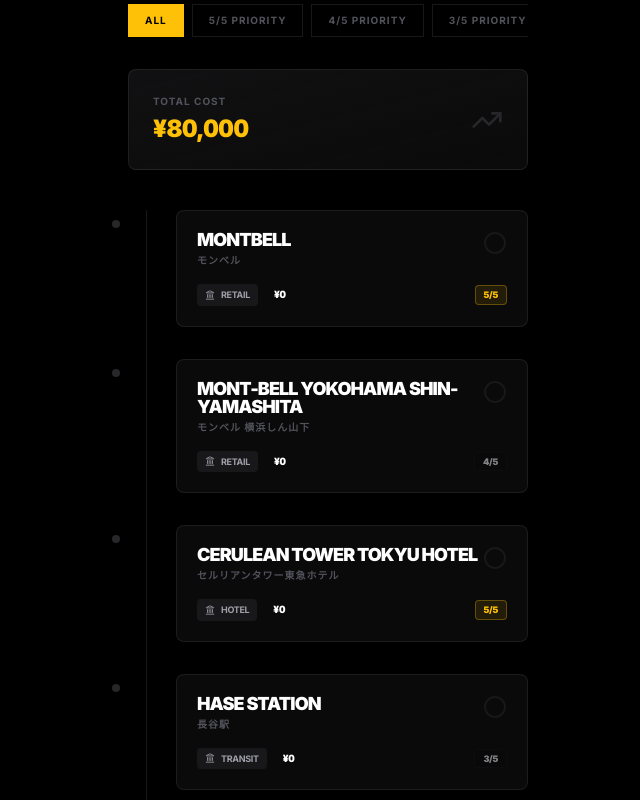
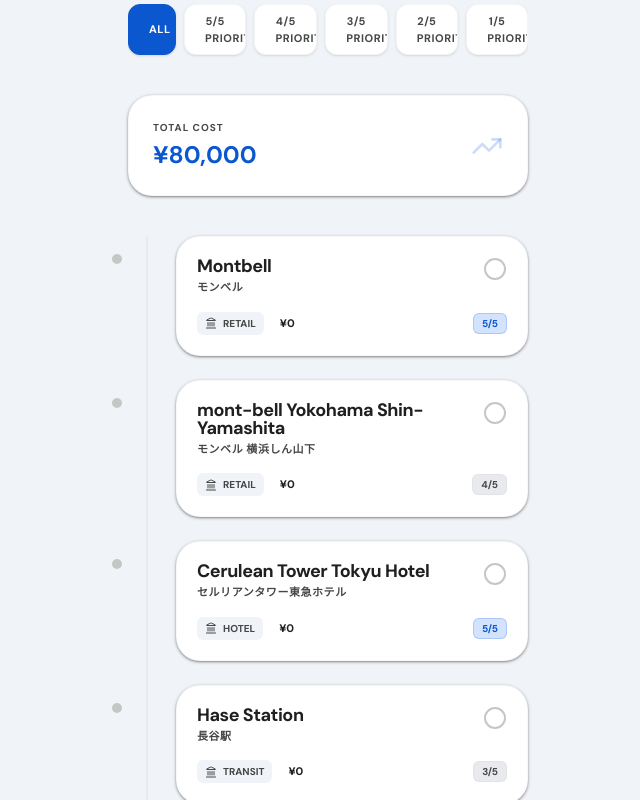
Before and after one commit to axsamp/onyx-itinerary, a React (Vite) app: page / in a window 1280 px wide. Shown: the part 440-1240 px from the top of the page, without its empty margins (312-952 px from the left). Built offline with nearby package versions, Linux system fonts and the light colour scheme.

Commit message:
feat: Material OS / Aluminium Pivot

```diff
--- a/index.html
+++ b/index.html
@@ -4,14 +4,17 @@
     <meta charset="UTF-8" />
     <link rel="icon" type="image/png" href="/pwa-192x192.png" />
     <meta name="viewport" content="width=device-width, initial-scale=1.0, maximum-scale=1.0, user-scalable=no, viewport-fit=cover" />
-    <title>Onyx Itinerary // Command Center</title>
-    <meta name="description" content="Elite offline travel plan for Japanese destinations." />
-    <meta name="theme-color" content="#000000" />
+    <title>Itinerary Command | Material OS</title>
+    <meta name="description" content="Material OS offline travel plan." />
+    <meta name="theme-color" content="#F0F4F8" />
     <meta name="apple-mobile-web-app-capable" content="yes" />
-    <meta name="apple-mobile-web-app-status-bar-style" content="black-translucent" />
+    <meta name="apple-mobile-web-app-status-bar-style" content="default" />
     <link rel="apple-touch-icon" href="/pwa-192x192.png" />
+    <link rel="preconnect" href="https://fonts.googleapis.com">
+    <link rel="preconnect" href="https://fonts.gstatic.com" crossorigin>
+    <link href="https://fonts.googleapis.com/css2?family=DM+Sans:wght@400;500;700;800;900&family=Roboto+Mono:wght@500&display=swap" rel="stylesheet">
   </head>
-  <body>
+  <body class="bg-g-bg">
     <div id="root"></div>
     <script type="module" src="/src/main.jsx"></script>
   </body>
--- a/src/App.jsx
+++ b/src/App.jsx
@@ -23,11 +23,11 @@
 ];
 
 const PRIORITY_COLORS = {
-  5: 'bg-[#FFC107]/10 text-[#FFC107] border border-[#FFC107]/30',
-  4: 'bg-zinc-950/40 text-zinc-300/60 border border-zinc-900/30',
-  3: 'bg-zinc-950/40 text-zinc-300/60 border border-zinc-900/30',
-  2: 'bg-zinc-950/40 text-zinc-300/60 border border-zinc-900/30',
-  1: 'bg-zinc-950/40 text-zinc-300/60 border border-zinc-900/30',
+  5: 'bg-g-primary-container text-g-primary border border-g-primary/20',
+  4: 'bg-g-aluminium text-g-text-variant border border-g-outline/20',
+  3: 'bg-g-aluminium text-g-text-variant border border-g-outline/20',
+  2: 'bg-g-aluminium text-g-text-variant border border-g-outline/20',
+  1: 'bg-g-aluminium text-g-text-variant border border-g-outline/20',
 };
 
 const triggerHaptic = (type = 'light') => {
@@ -116,54 +116,54 @@
   };
 
   return (
-    <div className="min-h-screen bg-black text-white font-sans selection:bg-[#FFC107]/30 pb-20 overscroll-none">
+    <div className="min-h-screen bg-g-bg text-g-text font-sans selection:bg-g-primary-container pb-20 overscroll-none">
       <div className="max-w-md mx-auto p-6">
         <header className="flex justify-between items-center py-6">
-          <div className="flex items-center gap-2"><div className="w-1.5 h-6 bg-[#FFC107]" /><h1 className="text-xl font-black uppercase tracking-tighter">Onyx Itinerary</h1></div>
+          <div className="flex items-center gap-2"><div className="w-1.5 h-6 bg-g-primary rounded-full" /><h1 className="text-xl font-bold uppercase tracking-tight">Itinerary Command</h1></div>
           <div className="flex gap-2">
-            <button onClick={() => { triggerHaptic(); navigator.clipboard.writeText(localStorage.getItem('onyx_itinerary_locations')); alert("EXPORTED."); }} className="p-2 border border-white/10 rounded-xl hover:bg-[#FFC107]/20 transition-colors"><TrendingUp className="w-5 h-5 text-[#FFC107]" /></button>
-            <button onClick={() => { triggerHaptic(); setIsAdding(true); }} className="p-2 bg-[#FFC107] rounded-xl hover:bg-[#FFC107]/80 transition-colors"><Plus className="w-5 h-5 text-black" /></button>
+            <button onClick={() => { triggerHaptic(); navigator.clipboard.writeText(localStorage.getItem('onyx_itinerary_locations')); alert("EXPORTED."); }} className="p-3 bg-g-surface border border-g-outline/20 rounded-xl hover:bg-g-aluminium transition-colors shadow-elevation-1 ripple"><TrendingUp className="w-5 h-5 text-g-primary" /></button>
+            <button onClick={() => { triggerHaptic(); setIsAdding(true); }} className="p-3 bg-g-primary rounded-xl hover:bg-blue-700 transition-colors shadow-elevation-2 ripple"><Plus className="w-5 h-5 text-white" /></button>
           </div>
         </header>
 
-        <section className="mt-4 mb-10 relative overflow-hidden onyx-card p-8 border-[#FFC107]/10">
-          <div className="absolute top-0 right-0 w-32 h-32 bg-[#FFC107]/5 blur-3xl -mr-16 -mt-16 rounded-full" />
-          <span className="text-[10px] font-bold text-[#FFC107] uppercase tracking-[0.4em] block mb-4">Tokyo // JST</span>
-          <div className="text-6xl font-black tabular-nums tracking-tighter mb-2">{tokyoTime}</div>
+        <section className="mt-4 mb-10 relative overflow-hidden material-card p-8 border-g-primary/10 shadow-elevation-2">
+          <div className="absolute top-0 right-0 w-32 h-32 bg-g-primary/5 blur-3xl -mr-16 -mt-16 rounded-full" />
+          <span className="text-[10px] font-bold text-g-primary uppercase tracking-[0.2em] block mb-4">Tokyo // JST</span>
+          <div className="text-5xl font-bold tabular-nums tracking-tighter mb-2">{tokyoTime}</div>
           <div className="flex justify-between items-end">
-            <div className="text-[10px] font-bold text-zinc-600 uppercase tracking-widest">Destination // <span className="text-white">Japan</span></div>
-            <div className="text-right"><span className="text-[10px] font-bold text-zinc-600 uppercase block mb-1">Progress</span><span className="text-lg font-black text-[#FFC107]">{visitedCount}/{locations.length}</span></div>
+            <div className="text-[10px] font-bold text-g-text-variant uppercase tracking-widest">Destination // <span className="text-g-text">Japan</span></div>
+            <div className="text-right"><span className="text-[10px] font-bold text-g-text-variant uppercase block mb-1">Progress</span><span className="text-lg font-bold text-g-primary">{visitedCount}/{locations.length}</span></div>
           </div>
         </section>
 
         <div className="space-y-4 mb-8">
-          <div className="relative"><Search className="absolute left-4 top-1/2 -translate-y-1/2 text-zinc-600" size={16} /><input type="text" placeholder="SEARCH DESTINATIONS..." value={search} onChange={(e) => setSearch(e.target.value)} className="bg-zinc-900/50 border border-zinc-900 w-full p-4 pl-12 rounded-lg text-xs font-bold tracking-widest focus:outline-none focus:border-[#FFC107] transition-colors" /></div>
-          <div className="flex gap-2 overflow-x-auto no-scrollbar">
+          <div className="relative"><Search className="absolute left-4 top-1/2 -translate-y-1/2 text-g-text-variant" size={18} /><input type="text" placeholder="Search destinations..." value={search} onChange={(e) => setSearch(e.target.value)} className="bg-g-surface border border-g-outline/20 shadow-elevation-1 w-full p-4 pl-12 rounded-xl text-sm font-medium focus:outline-none focus:border-g-primary transition-colors" /></div>
+          <div className="flex gap-2 overflow-x-auto no-scrollbar pb-2">
             {[0, 5, 4, 3, 2, 1].map(p => (
-              <button key={p} onClick={() => { triggerHaptic(); setFilterPriority(p); }} className={`px-4 py-2 text-[10px] font-bold uppercase tracking-widest border whitespace-nowrap transition-all ${filterPriority === p ? 'bg-[#FFC107] border-[#FFC107] text-black' : 'border-zinc-900 text-zinc-600'}`}>{p === 0 ? 'All' : `${p}/5 Priority`}</button>
+              <button key={p} onClick={() => { triggerHaptic(); setFilterPriority(p); }} className={`px-5 py-2 text-[11px] font-bold uppercase tracking-wider rounded-xl transition-all shadow-sm ripple ${filterPriority === p ? 'bg-g-primary border border-g-primary text-white shadow-elevation-1' : 'bg-g-surface border border-g-outline/20 text-g-text-variant hover:bg-g-aluminium'}`}>{p === 0 ? 'All' : `${p}/5 Priority`}</button>
             ))}
           </div>
         </div>
 
-        <div className="onyx-card p-6 mb-10 bg-gradient-to-br from-zinc-900/50 to-transparent flex justify-between items-center">
-          <div><span className="text-[10px] font-bold text-zinc-600 uppercase tracking-widest block mb-1">Total Cost</span><div className="text-2xl font-black tabular-nums text-[#FFC107]">¥{totalBudget.toLocaleString()}</div></div>
-          <TrendingUp size={32} className="text-zinc-800" />
+        <div className="material-card p-6 mb-10 shadow-elevation-1 flex justify-between items-center">
+          <div><span className="text-[10px] font-bold text-g-text-variant uppercase tracking-widest block mb-1">Total Cost</span><div className="text-2xl font-bold tabular-nums text-g-primary">¥{totalBudget.toLocaleString()}</div></div>
+          <TrendingUp size={32} className="text-g-primary/20" />
         </div>
 
-        <div className="space-y-8 relative">
-          <div className="absolute left-[1.125rem] top-0 bottom-0 w-[1px] bg-zinc-900" />
+        <div className="space-y-6 relative">
+          <div className="absolute left-[1.125rem] top-0 bottom-0 w-[2px] bg-g-outline/20" />
           {filteredLocations.map((loc, idx) => (
             <motion.div key={loc.city} initial={{ opacity: 0, x: -10 }} animate={{ opacity: 1, x: 0 }} transition={{ delay: idx * 0.03 }} className="relative pl-12">
-              <div className="absolute left-[-1.125rem] top-2 z-10"><div className={`w-3 h-3 rounded-full border-2 border-black transition-colors ${visited[loc.city] ? 'bg-[#FFC107]' : 'bg-zinc-800'}`} /></div>
-              <div className={`onyx-card p-5 transition-all group ${visited[loc.city] ? 'opacity-40 border-dashed' : 'hover:border-[#FFC107]/30'}`}>
+              <div className="absolute left-[-1.125rem] top-4 z-10"><div className={`w-3.5 h-3.5 rounded-full border-2 border-g-bg transition-colors ${visited[loc.city] ? 'bg-g-primary' : 'bg-g-outline'}`} /></div>
+              <div className={`material-card p-5 transition-all shadow-elevation-1 ripple group ${visited[loc.city] ? 'opacity-50 border-dashed bg-g-bg/50' : 'hover:border-g-primary/30'}`}>
                 <div className="flex justify-between items-start mb-2">
-                  <div onDoubleClick={() => handleDelete(loc.city)}><h3 className="text-lg font-black uppercase tracking-tighter leading-none mb-1">{loc.city}</h3><p className="text-[10px] font-bold text-zinc-600 uppercase tracking-widest">{loc.kanji}</p></div>
-                  <button onClick={() => toggleVisited(loc.city)}>{visited[loc.city] ? <CheckCircle2 size={24} className="text-[#FFC107]" /> : <Circle size={24} className="text-zinc-900 group-hover:text-zinc-700" />}</button>
+                  <div onDoubleClick={() => handleDelete(loc.city)}><h3 className="text-lg font-bold tracking-tight leading-none mb-1">{loc.city}</h3><p className="text-[11px] font-bold text-g-text-variant uppercase tracking-wider">{loc.kanji}</p></div>
+                  <button onClick={() => toggleVisited(loc.city)} className="active:scale-90 transition-transform">{visited[loc.city] ? <CheckCircle2 size={24} className="text-g-primary" /> : <Circle size={24} className="text-g-outline group-hover:text-g-primary/50" />}</button>
                 </div>
                 <div className="flex items-center gap-4 mt-4">
-                  <div className="flex items-center gap-1.5 px-2 py-1 bg-zinc-900 rounded text-[9px] font-bold uppercase text-zinc-400"><Landmark size={10} /> {loc.category}</div>
-                  <div className="text-[10px] font-black text-white tabular-nums">¥{loc.budget.toLocaleString()}</div>
-                  <div className={`ml-auto text-[9px] font-black px-2 py-0.5 rounded transition-colors ${PRIORITY_COLORS[loc.priority] || 'bg-zinc-900 text-zinc-600'}`}>{loc.priority}/5</div>
+                  <div className="flex items-center gap-1.5 px-2 py-1 bg-g-bg rounded-md text-[10px] font-bold uppercase text-g-text-variant"><Landmark size={12} /> {loc.category}</div>
+                  <div className="text-[11px] font-bold text-g-text tabular-nums">¥{loc.budget.toLocaleString()}</div>
+                  <div className={`ml-auto text-[10px] font-bold px-2 py-0.5 rounded-md transition-colors ${PRIORITY_COLORS[loc.priority] || 'bg-g-aluminium text-g-text-variant'}`}>{loc.priority}/5</div>
                 </div>
               </div>
             </motion.div>
@@ -172,16 +172,18 @@
 
         <AnimatePresence>
           {isAdding && (
-            <motion.div initial={{ opacity: 0, y: 50 }} animate={{ opacity: 1, y: 0 }} exit={{ opacity: 0, y: 50 }} className="fixed inset-0 z-50 bg-black p-8 flex flex-col pt-[env(safe-area-inset-top)] pb-[env(safe-area-inset-bottom)]">
-              <div className="flex justify-between items-center mb-12 pt-4"><h3 className="text-2xl font-black uppercase tracking-tighter">Add Destination</h3><button onClick={() => { triggerHaptic(); setIsAdding(false); }} className="text-zinc-600"><X size={32} /></button></div>
-              <div className="space-y-6 flex-1 overflow-y-auto no-scrollbar pb-10">
-                <div className="space-y-2"><label className="text-[10px] font-black text-zinc-500 uppercase tracking-[0.2em] ml-1">City Name</label><input type="text" value={newLoc.city} onChange={e => setNewLoc({ ...newLoc, city: e.target.value })} className="onyx-input" /></div>
-                <div className="space-y-2"><label className="text-[10px] font-black text-zinc-500 uppercase tracking-[0.2em] ml-1">Kanji</label><input type="text" value={newLoc.kanji} onChange={e => setNewLoc({ ...newLoc, kanji: e.target.value })} className="onyx-input" /></div>
-                <div className="space-y-2"><label className="text-[10px] font-black text-zinc-500 uppercase tracking-[0.2em] ml-1">Budget</label><input type="number" value={newLoc.budget} onChange={e => setNewLoc({ ...newLoc, budget: parseInt(e.target.value) || 0 })} className="onyx-input" /></div>
-                <div className="space-y-2"><label className="text-[10px] font-black text-zinc-500 uppercase tracking-[0.2em] ml-1">Category</label><div className="relative"><select value={newLoc.category} onChange={e => setNewLoc({ ...newLoc, category: e.target.value })} className="onyx-input appearance-none"><option>Urban</option><option>Nature</option><option>Historical</option><option>Entertainment</option></select><div className="absolute right-4 top-1/2 -translate-y-1/2 pointer-events-none text-zinc-600"><ChevronDown size={14} /></div></div></div>
-                <div className="space-y-2"><label className="text-[10px] font-black text-zinc-500 uppercase tracking-[0.2em] ml-1">Priority</label><input type="number" min="1" max="5" value={newLoc.priority} onChange={e => setNewLoc({ ...newLoc, priority: parseInt(e.target.value) || 5 })} className="onyx-input" /></div>
+            <motion.div initial={{ opacity: 0, y: 50 }} animate={{ opacity: 1, y: 0 }} exit={{ opacity: 0, y: 50 }} className="fixed inset-0 z-50 bg-g-surface flex flex-col pt-[env(safe-area-inset-top)] pb-[env(safe-area-inset-bottom)] shadow-elevation-3">
+              <div className="flex justify-between items-center mb-8 pt-8 px-8"><h3 className="text-2xl font-bold tracking-tight text-g-text">Add Destination</h3><button onClick={() => { triggerHaptic(); setIsAdding(false); }} className="w-10 h-10 bg-g-aluminium rounded-full flex items-center justify-center text-g-text ripple"><X size={20} /></button></div>
+              <div className="space-y-6 flex-1 overflow-y-auto no-scrollbar pb-10 px-8">
+                <div className="space-y-2"><label className="text-[11px] font-bold text-g-text-variant uppercase tracking-wider ml-1">City Name</label><input type="text" value={newLoc.city} onChange={e => setNewLoc({ ...newLoc, city: e.target.value })} className="w-full py-4 px-5 bg-g-bg border border-g-outline/20 rounded-xl text-g-text font-bold focus:outline-none focus:border-g-primary transition-colors" /></div>
+                <div className="space-y-2"><label className="text-[11px] font-bold text-g-text-variant uppercase tracking-wider ml-1">Kanji</label><input type="text" value={newLoc.kanji} onChange={e => setNewLoc({ ...newLoc, kanji: e.target.value })} className="w-full py-4 px-5 bg-g-bg border border-g-outline/20 rounded-xl text-g-text font-bold focus:outline-none focus:border-g-primary transition-colors" /></div>
+                <div className="space-y-2"><label className="text-[11px] font-bold text-g-text-variant uppercase tracking-wider ml-1">Budget</label><input type="number" value={newLoc.budget} onChange={e => setNewLoc({ ...newLoc, budget: parseInt(e.target.value) || 0 })} className="w-full py-4 px-5 bg-g-bg border border-g-outline/20 rounded-xl text-g-text font-bold focus:outline-none focus:border-g-primary transition-colors" /></div>
+                <div className="space-y-2"><label className="text-[11px] font-bold text-g-text-variant uppercase tracking-wider ml-1">Category</label><div className="relative"><select value={newLoc.category} onChange={e => setNewLoc({ ...newLoc, category: e.target.value })} className="w-full py-4 px-5 bg-g-bg border border-g-outline/20 rounded-xl text-g-text font-bold focus:outline-none focus:border-g-primary transition-colors appearance-none"><option>Urban</option><option>Nature</option><option>Historical</option><option>Entertainment</option><option>Retail</option><option>Hotel</option><option>Transit</option></select><div className="absolute right-4 top-1/2 -translate-y-1/2 pointer-events-none text-g-text-variant"><ChevronDown size={18} /></div></div></div>
+                <div className="space-y-2"><label className="text-[11px] font-bold text-g-text-variant uppercase tracking-wider ml-1">Priority</label><input type="number" min="1" max="5" value={newLoc.priority} onChange={e => setNewLoc({ ...newLoc, priority: parseInt(e.target.value) || 5 })} className="w-full py-4 px-5 bg-g-bg border border-g-outline/20 rounded-xl text-g-text font-bold focus:outline-none focus:border-g-primary transition-colors" /></div>
               </div>
-              <button onClick={handleAddLocation} className="h-16 bg-[#FFC107] text-black font-black uppercase tracking-[0.2em] text-xs hover:bg-[#FFD54F] transition-all active:scale-95 mb-6">Execute Protocol</button>
+              <div className="px-8 mb-8">
+                 <button onClick={handleAddLocation} className="w-full h-16 bg-g-primary text-white font-bold rounded-2xl shadow-elevation-2 hover:bg-blue-700 transition-all active:scale-95 ripple flex items-center justify-center">Add to Timeline</button>
+              </div>
             </motion.div>
           )}
         </AnimatePresence>
--- a/src/index.css
+++ b/src/index.css
@@ -1,105 +1,72 @@
-@import url('https://fonts.googleapis.com/css2?family=Inter:wght@300;400;500;600;700;800;900&family=JetBrains+Mono:wght@400;700&display=swap');
 @import "tailwindcss";
 
 @theme {
-  --color-onyx-bg: #000000;
-  --color-onyx-card: #0A0A0A;
-  --color-onyx-border: rgba(255, 255, 255, 0.08);
-  --color-onyx-purple: #C084FC;
-  --color-onyx-purple-glow: rgba(192, 132, 252, 0.25);
-  --color-onyx-text: #FFFFFF;
-  --color-onyx-muted: #71717A;
+  --color-g-bg: #F0F4F8;
+  --color-g-surface: #FFFFFF;
+  --color-g-primary: #0B57D0;
+  --color-g-primary-container: #D3E3FD;
+  --color-g-text: #1F1F1F;
+  --color-g-text-variant: #444746;
+  --color-g-outline: #C4C7C5;
+  --color-g-aluminium: #E8EAED;
 
-  --font-sans: "Inter", -apple-system, system-ui, sans-serif;
-  --font-mono: "JetBrains Mono", monospace;
+  --font-sans: 'DM Sans', sans-serif;
+  --font-mono: 'Roboto Mono', monospace;
 
-  --radius-onyx: 0.5rem;
+  --shadow-elevation-1: 0px 1px 2px 0px rgba(0, 0, 0, 0.3), 0px 1px 3px 1px rgba(0, 0, 0, 0.15);
+  --shadow-elevation-2: 0px 1px 2px 0px rgba(0, 0, 0, 0.3), 0px 2px 6px 2px rgba(0, 0, 0, 0.15);
+  --shadow-elevation-3: 0px 4px 8px 3px rgba(0, 0, 0, 0.15), 0px 1px 3px 0px rgba(0, 0, 0, 0.3);
 }
 
 @layer base {
   body {
-    background-color: var(--color-onyx-bg);
-    color: var(--color-onyx-text);
-    font-family: var(--font-sans);
-    -webkit-font-smoothing: antialiased;
-    overscroll-behavior: none;
-    letter-spacing: -0.02em;
+    @apply bg-g-bg text-g-text font-sans antialiased;
+    overflow-x: hidden;
+    padding-bottom: env(safe-area-inset-bottom);
+  }
+
+  .no-scrollbar::-webkit-scrollbar {
+    display: none;
+  }
+
+  .no-scrollbar {
+    -ms-overflow-style: none;
+    scrollbar-width: none;
   }
 }
 
 @layer components {
-  .onyx-card {
-    background-color: var(--color-onyx-card);
-    border: 1px solid var(--color-onyx-border);
-    border-radius: var(--radius-onyx);
+  .material-card {
+    background: #FFFFFF;
+    border-radius: 24px;
+    box-shadow: 0px 1px 3px 1px rgba(0, 0, 0, 0.05);
+    border: 1px solid rgba(0,0,0,0.03);
   }
 
-  .onyx-button-primary {
-    background: #C084FC;
-    color: #000000;
-    font-weight: 800;
-    padding: 1rem 1.5rem;
-    border-radius: var(--radius-onyx);
-    transition: all 0.2s cubic-bezier(0.16, 1, 0.3, 1);
-    display: flex;
-    align-items: center;
-    justify-content: center;
-    gap: 0.6rem;
-    text-transform: uppercase;
-    letter-spacing: 0.1em;
-    font-size: 0.75rem;
+  .ripple {
+    position: relative;
+    overflow: hidden;
+    transform: translate3d(0, 0, 0);
   }
-
-  .onyx-input {
-    background-color: var(--color-onyx-card);
-    border: 1px solid var(--color-onyx-border);
-    color: white;
+  .ripple::after {
+    content: "";
+    display: block;
+    position: absolute;
     width: 100%;
-    padding: 0.875rem 1rem;
-    border-radius: var(--radius-onyx);
-    font-family: var(--font-mono);
-    font-size: 0.75rem;
-    font-weight: 500;
-    letter-spacing: 0.05em;
-    transition: all 0.2s cubic-bezier(0.16, 1, 0.3, 1);
-    outline: none;
+    height: 100%;
+    top: 0;
+    left: 0;
+    pointer-events: none;
+    background-image: radial-gradient(circle, #000 10%, transparent 10.01%);
+    background-repeat: no-repeat;
+    background-position: 50%;
+    transform: scale(10, 10);
+    opacity: 0;
+    transition: transform .5s, opacity 1s;
   }
-
-  .onyx-input:focus {
-    border-color: var(--color-onyx-purple);
-    box-shadow: 0 0 15px var(--color-onyx-purple-glow);
-  }
-
-  .onyx-input::placeholder {
-    color: #3F3F46;
+  .ripple:active::after {
+    transform: scale(0, 0);
+    opacity: .1;
+    transition: 0s;
   }
 }
-
-.timeline-line {
-  position: absolute;
-  left: 1.5rem;
-  top: 0;
-  bottom: 0;
-  width: 1px;
-  background: linear-gradient(to bottom, transparent, var(--color-onyx-purple), transparent);
-  opacity: 0.3;
-}
-
-.timeline-dot {
-  width: 12px;
-  height: 12px;
-  background: var(--color-onyx-bg);
-  border: 2px solid var(--color-onyx-purple);
-  border-radius: 50%;
-  position: relative;
-  z-index: 10;
-  box-shadow: 0 0 10px var(--color-onyx-purple-glow);
-}
-
-.mono-number {
-  font-family: var(--font-mono);
-}
-
-::-webkit-scrollbar {
-  display: none;
-}
```
